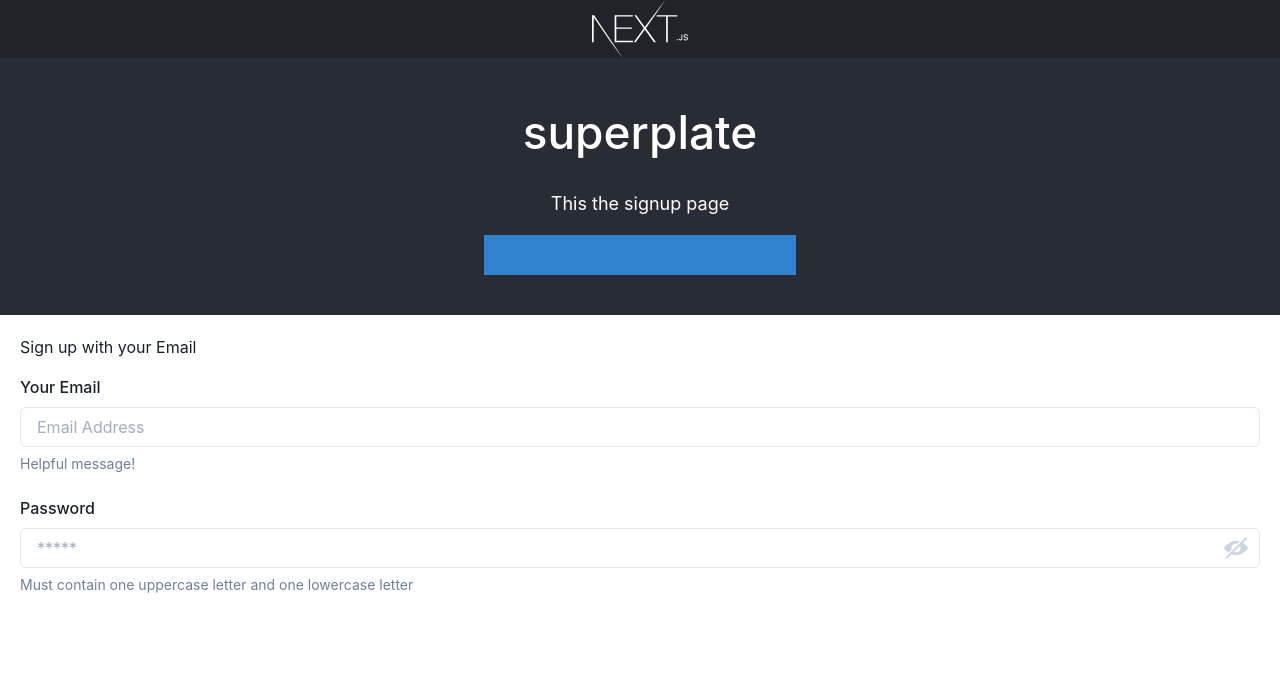
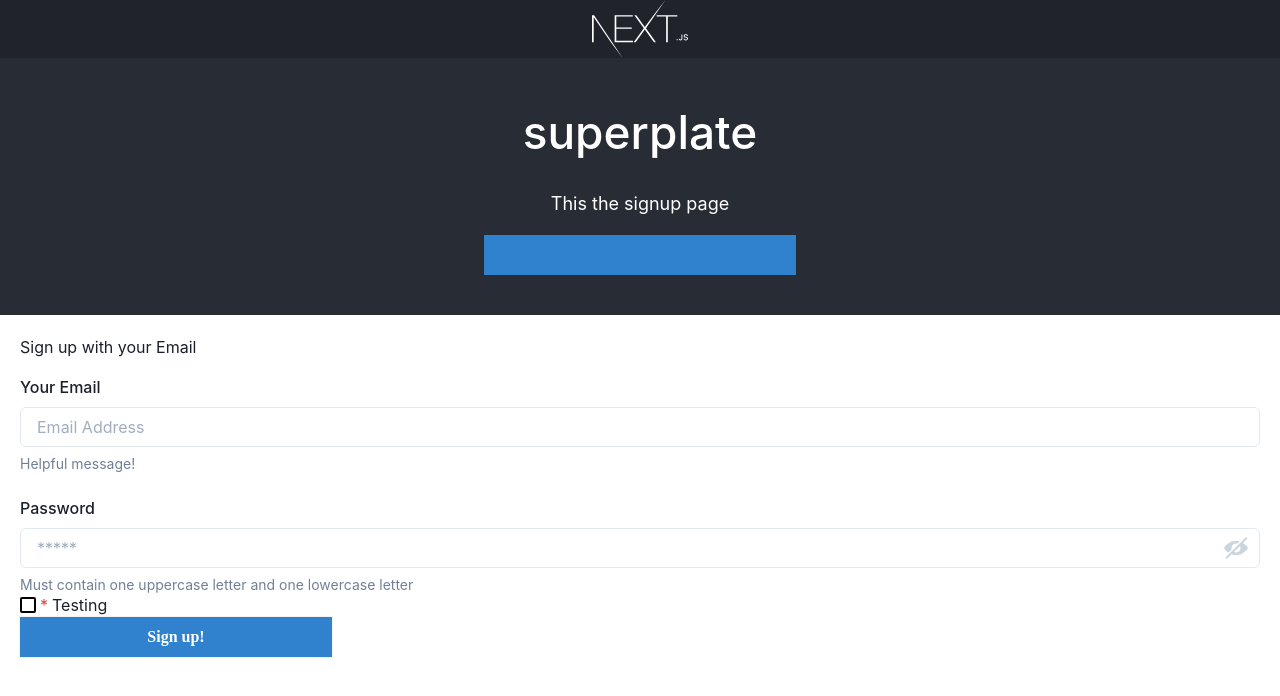
Before and after one commit to uwblueprint/headsupguys, a Next.js app: page /signup in a window 1280 px wide. Shown: the top 696 px of the page. Built offline with nearby package versions, Linux system fonts and the light colour scheme; no server answers.

Commit message:
add checkbox and button component to signup page

```diff
--- a/package.json
+++ b/package.json
@@ -13,6 +13,7 @@
         "test": "jest -c test/jest.config.js"
     },
     "dependencies": {
+        "@chakra-ui/icons": "^1.0.13",
         "@chakra-ui/react": "^1.1.4",
         "@emotion/react": "^11.1.4",
         "@emotion/styled": "^11.0.0",
--- a/pages/index.tsx
+++ b/pages/index.tsx
@@ -9,7 +9,7 @@ const Home: React.FC = () => {
             <Header />
             <Main title="login page" />
             <Cards />
-            <MyButton>Hello</MyButton>
+            <MyButton text="Hello there!" />
             <Spacer />
             <Footer />
         </Flex>
--- a/pages/signup.tsx
+++ b/pages/signup.tsx
@@ -1,7 +1,7 @@
 import React, { useState, useEffect } from "react";
 import { Spacer, Flex, Box } from "@chakra-ui/react";
 
-import { Header, Main, Footer, TextInput, PasswordInput } from "@components";
+import { Header, Main, Footer, TextInput, PasswordInput, MyButton, CheckboxComp } from "@components";
 
 const Home: React.FC = () => {
     const [email, setEmail] = useState("");
@@ -52,6 +52,8 @@ const Home: React.FC = () => {
                     isInvalid={passwordInvalid}
                     onChange={(event) => setPassword(event.currentTarget.value)}
                 />
+                <CheckboxComp text="Testing" required={true} isDisabled={false} onChange={() => console.log("HELLO")} />
+                <MyButton text="Sign up!" />
             </Box>
             <Spacer />
             <Footer />
```
